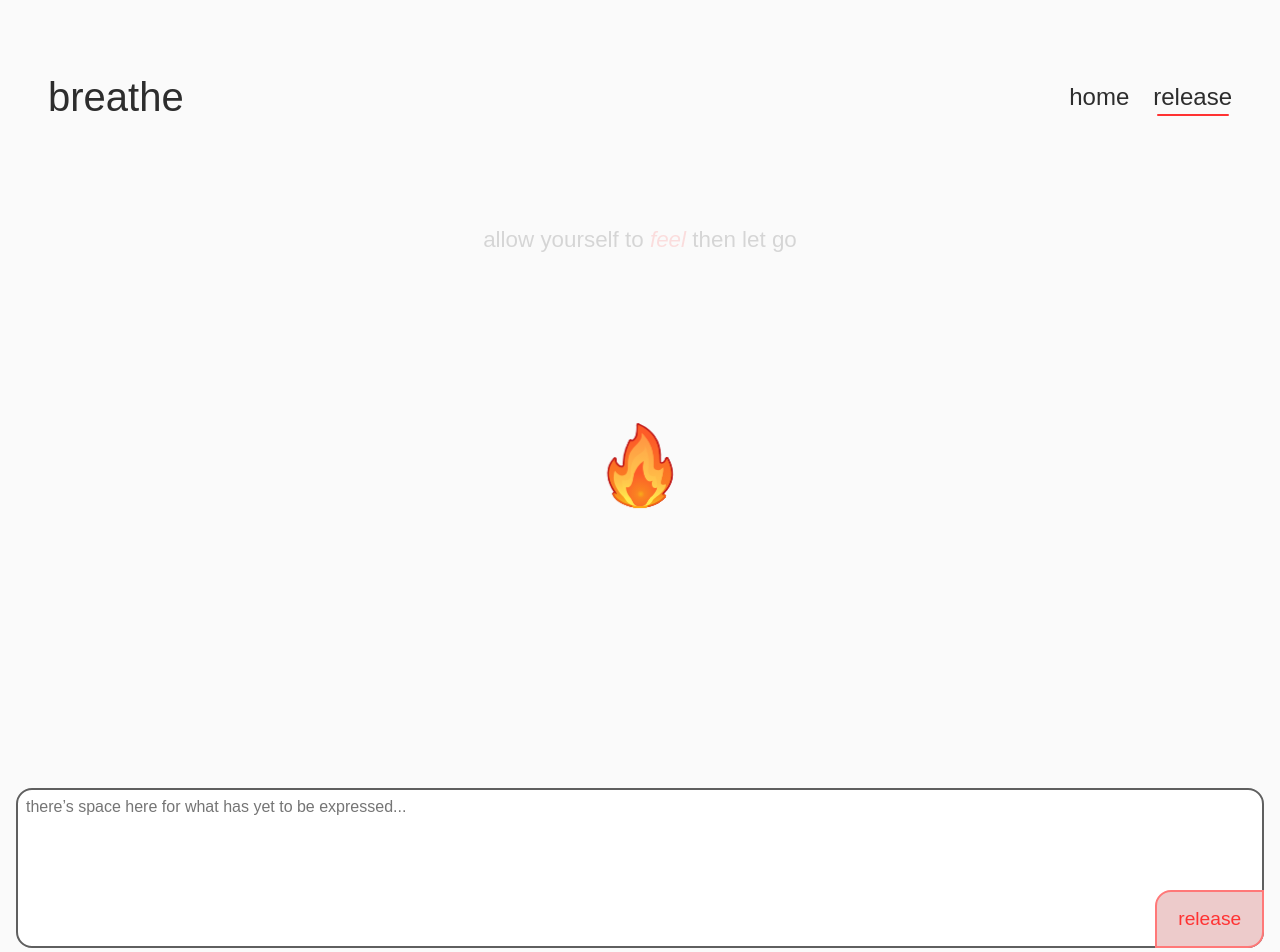
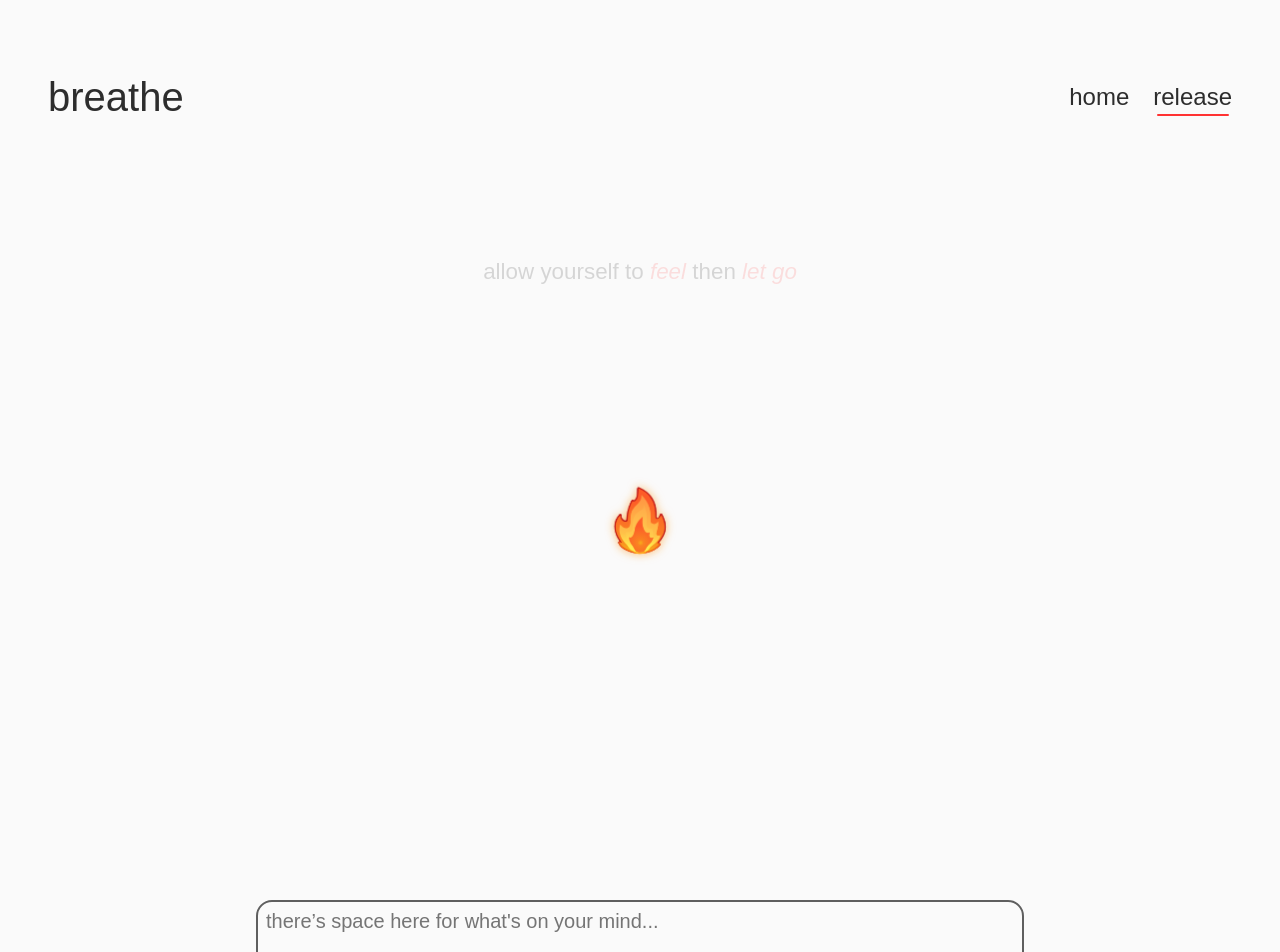
Before and after one commit to msecondi/Breathe-Client, a React (Vite) app: page /release in a window 1280 px wide. Shown: the top 952 px of the page. Built offline with nearby package versions, Linux system fonts and the light colour scheme; no server answers.

Commit message:
continued styling adjustments to firefeed page. Very close to final MVP

```diff
--- a/src/components/Flame/Flame.jsx
+++ b/src/components/Flame/Flame.jsx
@@ -3,17 +3,14 @@ import Lottie from "lottie-react";
 import flameAnimation from "../../assets/animations/flame.json"
 
 const Flame = ({countMultiplier}) => {
-
-    let flameScale = 0.2 + (countMultiplier * 0.05); // Base scale plus multiplier effect
-    if(flameScale > 1.5) flameScale = 1.5; // Cap the scale to prevent flame from getting too large
+    let flameScale = Math.min(0.2 + (countMultiplier * 0.05), 1.5);
+    if(flameScale > 1.5) flameScale = 1.5;
 
     const flameStyle = {
-        transform: `scale(${flameScale})`,
-        transition: 'transform 1.7s ease-out'
+        transform: `scale(${flameScale})`
     };
 
     return (
-        // adjust 'style' attribute manually here to accurately manipulate scale of flame
         <div className="flame-container" style={flameStyle}>
             <div className="flame">
                 <Lottie animationData={flameAnimation} loop={true} />
--- a/src/components/Flame/Flame.scss
+++ b/src/components/Flame/Flame.scss
@@ -1,16 +1,54 @@
 @use "../../styles/styles.scss" as *;
 @use "../../styles/partials/variables.scss" as *;
 @use "../../styles/partials/mixins" as *;
+
+// .flame {
+//   display: inline-block;
+//   animation: flicker 1.5s infinite ease-in-out;
+//   transform-origin: center;
+// }
+
+// .flame-container {
+//   height: 33rem; //for mobile
+//   display: flex;
+//   justify-content: center;
+//   align-items: center;
+//   position: relative;
+//   z-index: -1; // if/when flame scales to max. To prevent from covering interactive components
+//   @include tablet {
+//     height: 37rem;
+//   }
+//   @include desktop {
+//     height: 40rem;
+//   }
+// }
 
 .flame {
   display: inline-block;
   animation: flicker 1.5s infinite ease-in-out;
   transform-origin: center;
+  max-width: 100%;
+  max-height: 100%;
+  filter: drop-shadow(0 0 1.5rem $calm-flame-accent);
 }
 
 .flame-container {
-  height: 33rem; //for mobile
+  height: 33rem;
+  width: 33rem; // NEW: make width explicit to avoid aspect ratio shifting
+  overflow: hidden; // NEW: prevents scaled flame from spilling out
   display: flex;
   justify-content: center;
   align-items: center;
+  position: relative;
+  z-index: -1;
+  transition: 'transform 1.7s ease-out';
+  @include tablet {
+    height: 37rem;
+    width: 37rem;
+  }
+
+  @include desktop {
+    height: 40rem;
+    width: 40rem;
+  }
 }
--- a/src/components/Nav/Nav.scss
+++ b/src/components/Nav/Nav.scss
@@ -84,7 +84,9 @@ a {
     position: absolute;
     top: 4.2rem;
     opacity: 0;
-    transition: height 2s ease, width 2s ease, opacity 2s ease;
+    // background-color: white;
+    transition: height 2s ease, width 2s ease, opacity 2s ease, background-color 2s ease;
+    // transition: all 2s ease;
     @include tablet {
         top: 6rem;
     }
--- a/src/components/ReflectionForm/ReflectionForm.jsx
+++ b/src/components/ReflectionForm/ReflectionForm.jsx
@@ -97,7 +97,7 @@ const ReflectionForm = () => {
                         <input
                             className={`form__name ${anonymous ? 'form__name--disappear' : ''}`}
                             name="reflectionName"
-                            placeholder="name optional"
+                            placeholder="name"
                             onChange={(e) => setReflectionName(e.target.value)}
                             value={reflectionName}
                         />
--- a/src/pages/FireFeed/FireFeed.jsx
+++ b/src/pages/FireFeed/FireFeed.jsx
@@ -22,8 +22,6 @@ const FireFeed = () => {
     const [responseMessage, setResponseMessage] = useState('');
     const [errorMessage, setErrorMessage] = useState('');
 
-    const [subheader, setSubheader] = useState('what would you like to let go of today?');
-
     const handleSubmit = async (e) => {
         e.preventDefault();
 
@@ -35,7 +33,6 @@ const FireFeed = () => {
             }, 8000);
             return;
         }
-        // e.target.reset();
         try {
             // Send the reflection to the backend
             const response = await axios.post(`${baseURL}/fire-feed`, { message: reflection });
@@ -45,7 +42,6 @@ const FireFeed = () => {
 
             // Trigger floating animation
             setFloating(true);
-            e.target.reset();
             setTimeout(() => {
                 setFloating(false);
                 setReflection(''); // Clear the input after submission
@@ -77,15 +73,9 @@ const FireFeed = () => {
 
     }, [floating]); //Re-renders everytime a submission is entered via 'floating'
 
-    useEffect(() => { //on every rerender of page, start timer to 'dissolve' subheader
-        setTimeout(() => {
-           setSubheader('')
-        }, 10000)
-    },[])
-
     return (
         <section className="firefeed">
-            <h4 className="firefeed__subheader"><span>allow yourself to <span className="firefeed__subheader-italic">feel</span>  then let go</span></h4>
+            <h4 className="firefeed__subheader"><span>allow yourself to <span className="firefeed__subheader-italic">feel</span>  then <span className="firefeed__subheader-italic">let go</span></span></h4>
             <Flame countMultiplier={countMultiplier} />
             {errorMessage && (
                 <div className="firefeed__error">
@@ -107,11 +97,17 @@ const FireFeed = () => {
                     className="firefeed__form-textarea"
                     name="firefeed__textarea"
                     type="text"
-                    placeholder="there’s space here for what has yet to be expressed..."
+                    placeholder="there’s space here for what's on your mind..."
                     value={reflection}
                     onChange={(e) => setReflection(e.target.value)}
                     onFocus={() => setIsFormFocused(true)}
                     onBlur={() => setIsFormFocused(false)}
+                    onKeyDown={(e) => { //allow the user to also press enter to submit
+                        if(e.key === 'Enter' && !e.shiftKey) {
+                            e.preventDefault();
+                            handleSubmit(e);
+                        }
+                    }}
                 />
             </form>
         </section>
--- a/src/pages/FireFeed/FireFeed.scss
+++ b/src/pages/FireFeed/FireFeed.scss
@@ -4,13 +4,16 @@
 
 .firefeed {
     transition: all 2s ease;
+    display: flex;
+    flex-direction: column;
+    align-items: center;
     &__subheader {
         position: absolute;
         display: flex;
         justify-content: center;
         width: 100%;
         animation: fadeOut 10s ease forwards;
-        margin-top: 2rem;
+        margin-top: 4rem;
     }
     &__subheader-italic {
         font-style: italic;
@@ -31,10 +34,17 @@
     }
     &__form {
         margin: 1rem;
+        width: 90%;
         display: flex;
         flex-direction: column;
         align-items: end;
         border-radius: 1rem;
+        @include tablet {
+            width: 85%;
+        }
+        @include desktop {
+            width: 60%;
+        }
         &-textarea {
             font-family: inherit;
             box-sizing: border-box;
@@ -45,15 +55,23 @@
             bottom: 0px;
             font-size: 1rem;
             resize: none;
+            background-color: $calm-body;
             border: 2px solid $calm-semiblack;
             border-radius: 1rem;
             transition: all 2s ease;
+            @include tablet {
+                font-size: 1.2rem;
+            }
+            @include desktop {
+                font-size: 1.25rem;
+            }
             &:focus-visible {
                 outline-width: 0;
             }
             &:focus {
                 border: 2px solid $calm-flame;
-                // background-color: white;
+                filter: drop-shadow(0 0 1.5rem $calm-flame-accent);
+                background-color: white;
             }
         }
         &-btn {
@@ -108,6 +126,14 @@
         display: flex;
         justify-content: center;
         width: 100%;
+        bottom: 12rem;
+        filter: drop-shadow(0 0 1.5rem $calm-flame-accent);
         animation: fadeIn 2s ease, fadeOut 6s ease 2s forwards;
+        @include tablet {
+            bottom: 4rem;
+        }
+        @include desktop {
+            bottom: -1rem;
+        }
     }
 }
--- a/src/styles/partials/_variables.scss
+++ b/src/styles/partials/_variables.scss
@@ -14,4 +14,5 @@ $calm-secondary: rgb(232, 255, 86); //secondary accent
 $calm-semiblack: rgb(95, 95, 95);
 $calm-flame: rgb(255, 50, 50);
 $calm-flame-dull: rgb(255, 120, 120);
+$calm-flame-accent: rgba(255, 140, 0, 0.6);
 $calm-flame-secondary: rgb(237, 203, 203)
```
Also changed, not shown: 1 other file (tests, documents, lock files or other folders).
